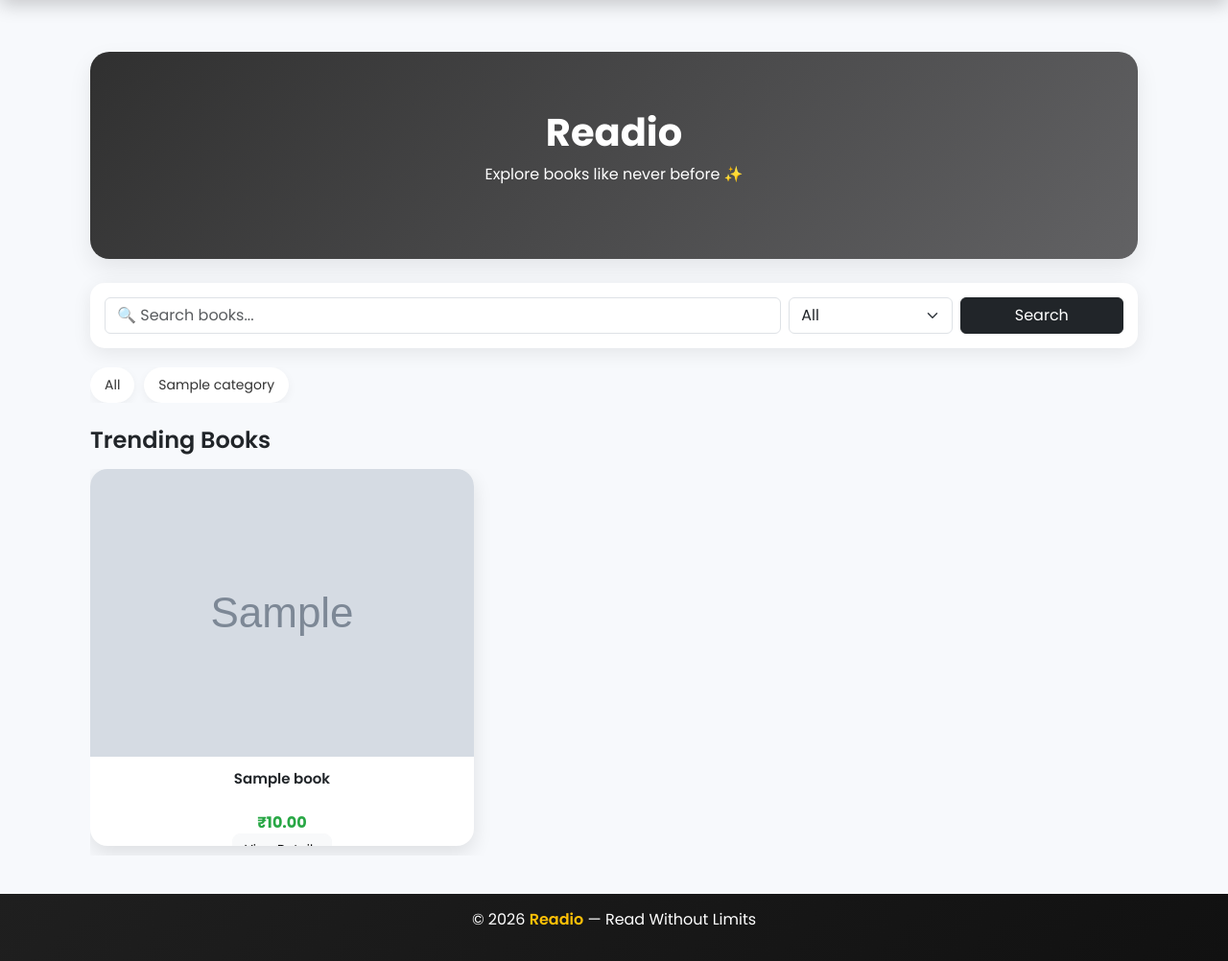
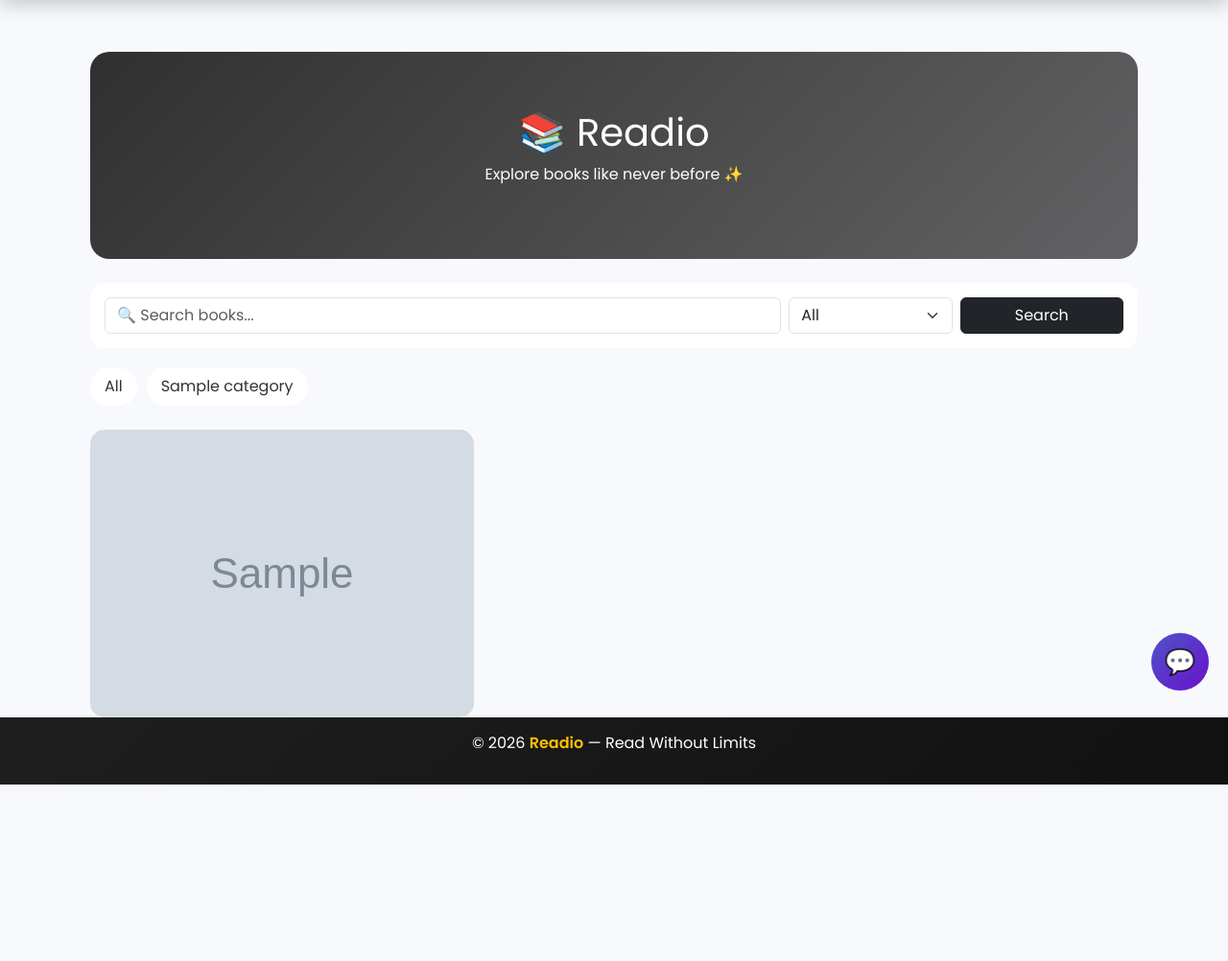
Before and after one commit to Harshali-14/Readio-Book-Store, a Django app: page / in a window 1280 px wide. Shown: the part 60-1062 px from the top of the page at 96% size. After the commit the page ends 878 px from the top, so only its background shows below. Run offline with Django 5.2, Linux system fonts and the light colour scheme; tables that the repository leaves empty hold one stand-in row (values such as "Sample post"); grey boxes marked "Sample" are stand-in pictures.

Commit message:
added chatbot

```diff
--- a/bookstore/urls.py
+++ b/bookstore/urls.py
@@ -15,12 +15,13 @@ Including another URLconf
     2. Add a URL to urlpatterns:  path('blog/', include('blog.urls'))
 """
 from django.contrib import admin
-from django.urls import path
+from django.urls import path, include
 from shop import views
 from django.conf.urls.static import static
 from django.conf import settings
 urlpatterns = [
      path('admin/', admin.site.urls),
+     path('', include('shop.urls')),
     path('', views.home, name='home'),
     path('login/', views.login_view, name='login'),
     path('register/', views.register_view, name='register'),
@@ -48,6 +49,8 @@ path('invoice/<int:order_id>/', views.invoice, name='invoice'),
 
 path('edit-profile/', views.edit_profile, name='edit_profile'),
 path('change-password/', views.change_password, name='change_password'),
+path('cancel-order/<int:id>/', views.cancel_order, name='cancel_order'),
+path('chatbot/', views.chatbot, name='chatbot'),
 
 ]
 if settings.DEBUG:
--- /dev/null
+++ b/shop/urls.py
@@ -0,0 +1,6 @@
+from django.urls import path
+from .views import chatbot_view
+
+urlpatterns = [
+    path("chatbot/", chatbot_view, name="chatbot"),
+]
--- a/shop/views.py
+++ b/shop/views.py
@@ -19,6 +19,12 @@ from django.views.decorators.csrf import csrf_exempt
 from django.conf import settings
 import hmac
 import hashlib
+from django.contrib.auth.decorators import login_required
+import json
+from django.http import JsonResponse
+from nltk.tokenize import word_tokenize
+import random
+from .logic import get_recommendation
 
 def verify_payment(order_id, payment_id, signature):
     generated_signature = hmac.new(
@@ -75,6 +81,7 @@ def login_view(request):
 
 
 # 🔓 Logout
+
 def logout_view(request):
     logout(request)
     return redirect('login')
@@ -99,7 +106,76 @@ def home(request):
         'categories': categories
     })
 
+@login_required
+@csrf_exempt
+def chatbot(request):
+    if request.method == "POST":
+        data = json.loads(request.body)
+        message = data.get("message", "").lower()
+
+        words = word_tokenize(message)
+
+        books = Book.objects.all()
+
+        # 🎯 SMART RECOMMENDATION
+        if any(word in ["recommend", "suggest", "books"] for word in words):
+
+            # Category filter
+            for cat in Category.objects.all():
+                if cat.name.lower() in message:
+                    books = books.filter(category=cat)
+
+            # Keyword filter
+            if "python" in words:
+                books = books.filter(title__icontains="python")
+            elif "django" in words:
+                books = books.filter(title__icontains="django")
+            elif "web" in words:
+                books = books.filter(title__icontains="web")
+
+            books = books[:5]
+
+            if books.exists():
+                reply = "📚 Recommended Books:\n"
+                for b in books:
+                    reply += f"- {b.title} (₹{b.price})\n"
+            else:
+                reply = random.choice([
+                    "🤔 Try different keywords.",
+                    "📖 Try 'recommend python books'.",
+                    "🔍 No matching books found."
+                ])
+
+        # 👋 Greetings
+        elif any(word in ["hello", "hi", "hey"] for word in words):
+            reply = "👋 Hello! I can suggest books for you."
+
+        # 📦 Orders
+        elif "order" in words:
+            reply = "📦 Go to 'My Orders' to track your orders."
+
+        # ❓ Default
+        else:
+            reply = random.choice([
+                "🤖 Try: 'Recommend Python books'",
+                "📚 Ask me for book suggestions!",
+                "🔍 I can help you find books."
+            ])
+
+        return JsonResponse({"reply": reply})
+
+@csrf_exempt
+def chatbot_view(request):
+    if request.method == "POST":
+        data = json.loads(request.body)
+        message = data.get("message")
+
+        reply = get_recommendation(message)
+
+        return JsonResponse({"reply": reply})
+
 # 📖 Book Detail
+@login_required
 def book_detail(request, id):
     book = get_object_or_404(Book, id=id)
 
@@ -261,6 +337,20 @@ def order_history(request):
 def track_order(request, id):
     order = get_object_or_404(Order, id=id)
     return render(request, 'shop/track_order.html', {'order': order})
+
+def cancel_order(request, id):
+    order = get_object_or_404(Order, id=id, user=request.user)
+
+    if request.method == 'POST':
+        if order.status in ['Pending', 'Shipped']:
+            order.status = 'Cancelled'
+            order.save()
+            messages.success(request, "Order cancelled successfully!")
+        else:
+            messages.error(request, "Order cannot be cancelled at this stage.")
+
+    return redirect('order_history')
+
 @csrf_exempt
 def payment_success(request):
     user = request.user
--- a/templates/shop/home.html
+++ b/templates/shop/home.html
@@ -2,13 +2,12 @@
 {% block content %}
 
 <style>
-
 body {
     background: #f7f9fc;
     font-family: 'Poppins', sans-serif;
 }
 
-/* ===== HERO ===== */
+/* HERO */
 .hero {
     background: linear-gradient(135deg, #303030, #626264);
     padding: 60px 30px;
@@ -16,23 +15,17 @@ body {
     text-align: center;
     margin-bottom: 25px;
     color: white;
-    box-shadow: 0 10px 25px rgba(0,0,0,0.08);
 }
 
-.hero h1 {
-    font-weight: 700;
-}
-
-/* ===== SEARCH ===== */
+/* SEARCH */
 .search-box {
     background: white;
     padding: 15px;
     border-radius: 15px;
-    box-shadow: 0 5px 20px rgba(0,0,0,0.08);
     margin-bottom: 20px;
 }
 
-/* ===== CATEGORY BAR ===== */
+/* CATEGORY */
 .category-bar {
     display: flex;
     gap: 10px;
@@ -41,115 +34,164 @@ body {
 }
 
 .category-bar a {
-    white-space: nowrap;
     padding: 8px 15px;
     background: white;
     border-radius: 20px;
     text-decoration: none;
     color: #333;
-    font-size: 14px;
-    box-shadow: 0 3px 10px rgba(0,0,0,0.05);
-    transition: 0.3s;
 }
 
-.category-bar a:hover {
-    background: #4e54c8;
-    color: white;
-}
-
-/* ===== SECTION ===== */
-.section {
-    margin-bottom: 40px;
-}
-
-.section h4 {
-    font-weight: 600;
-    margin-bottom: 15px;
-}
-
-/* ===== HORIZONTAL SCROLL ===== */
+/* BOOK ROW */
 .book-row {
     display: flex;
     gap: 20px;
     overflow-x: auto;
-    padding-bottom: 10px;
 }
 
-/* ===== CARD ===== */
+/* BOOK CARD */
 .book-card {
-    min-width: 250px;
-    background: white;
-    border-radius: 18px;
-    overflow: hidden;
-    position: relative;
-    box-shadow: 0 8px 20px rgba(0,0,0,0.10);
-    transition: 0.3s;
+    min-width: 220px;
 }
 
-.book-card:hover {
-    transform: translateY(-6px);
+.book-link {
+    text-decoration: none;
+    color: inherit;
 }
 
-/* ===== IMAGE ===== */
-.book-card img {
+/* IMAGE */
+.book-img-wrapper {
+    position: relative;
+    overflow: hidden;
+    border-radius: 15px;
+}
+
+.book-img-wrapper img {
     width: 100%;
     height: 300px;
     object-fit: cover;
+    transition: transform 0.3s;
 }
 
-/* ===== OVERLAY ===== */
+.book-img-wrapper:hover img {
+    transform: scale(1.1);
+}
+
+/* OVERLAY */
 .overlay {
     position: absolute;
     bottom: 0;
     width: 100%;
-    height: 0;
-    background: rgba(0,0,0,0.6);
+    background: rgba(0,0,0,0.75);
     color: white;
-    display: flex;
-    align-items: center;
-    justify-content: center;
+    padding: 10px;
+    opacity: 0;
     transition: 0.3s;
-    flex-direction: column;
-}
-
-.book-card:hover .overlay {
-    height: 100%;
-}
-
-/* ===== CARD BODY ===== */
-.card-body {
-    padding: 12px;
     text-align: center;
 }
 
-.book-title {
-    font-size: 15px;
-    font-weight: 600;
-    height: 40px;
+.book-img-wrapper:hover .overlay {
+    opacity: 1;
+}
+
+/* CHAT BUTTON */
+#chatbot-btn {
+    position: fixed;
+    bottom: 20px;
+    right: 20px;
+    background: linear-gradient(135deg, #4e54c8, #6a11cb);
+    color: white;
+    width: 60px;
+    height: 60px;
+    border-radius: 50%;
+    font-size: 26px;
+    display: flex;
+    justify-content: center;
+    align-items: center;
+    cursor: pointer;
+}
+
+/* CHATBOX */
+#chatbox {
+    position: fixed;
+    bottom: 90px;
+    right: 20px;
+    width: 340px;
+    height: 480px;
+    background: white;
+    display: none;
+    flex-direction: column;
+    border-radius: 18px;
+    box-shadow: 0 15px 35px rgba(0,0,0,0.2);
     overflow: hidden;
 }
 
-.price {
-    color: #28a745;
-    font-weight: bold;
-    margin-top: 5px;
+/* HEADER */
+.chat-header {
+    background: linear-gradient(135deg, #4e54c8, #6a11cb);
+    color: white;
+    padding: 12px;
+    display: flex;
+    justify-content: space-between;
 }
 
-/* ===== BUTTON ===== */
-.btn-custom {
-    font-size: 13px;
-    padding: 6px 12px;
-    margin-top: 8px;
-    border-radius: 8px;
+/* BODY */
+#chat-body {
+    flex: 1;
+    padding: 10px;
+    overflow-y: auto;
+    background: #f7f9fc;
 }
 
+/* MESSAGE */
+.msg {
+    margin: 6px 0;
+    padding: 10px;
+    border-radius: 14px;
+    max-width: 80%;
+}
+
+/* USER */
+.user {
+    background: #4e54c8;
+    color: white;
+    margin-left: auto;
+}
+
+/* BOT */
+.bot {
+    background: #e9ecef;
+    margin-right: auto;
+}
+
+/* INPUT */
+.chat-input {
+    display: flex;
+    padding: 10px;
+    background: white;
+}
+
+.chat-input input {
+    flex: 1;
+    padding: 10px;
+    border-radius: 20px;
+    border: 1px solid #ddd;
+}
+
+.chat-input button {
+    margin-left: 8px;
+    background: #4e54c8;
+    color: white;
+    border: none;
+    padding: 10px 14px;
+    border-radius: 50%;
+}
 </style>
 
 <div class="container mt-4">
 
     <!-- HERO -->
     <div class="hero">
-        <h1> Readio</h1>
+        <h1>📚 Readio</h1>
         <p>Explore books like never before ✨</p>
     </div>
 
@@ -159,7 +201,6 @@ body {
             <div class="col-md-8">
                 <input type="text" name="q" class="form-control" placeholder="🔍 Search books...">
             </div>
-
             <div class="col-md-2">
                 <select name="category" class="form-select">
                     <option value="">All</option>
@@ -168,14 +209,13 @@ body {
                     {% endfor %}
                 </select>
             </div>
-
             <div class="col-md-2">
                 <button class="btn btn-dark w-100">Search</button>
             </div>
         </form>
     </div>
 
-    <!-- CATEGORY BAR -->
+    <!-- CATEGORY -->
     <div class="category-bar">
         <a href="/">All</a>
         {% for cat in categories %}
@@ -183,35 +223,98 @@ body {
         {% endfor %}
     </div>
 
-    <!-- SECTION -->
-    <div class="section">
-        <h4>Trending Books</h4>
+    <!-- BOOKS -->
+    <div class="book-row">
+        {% for book in books %}
+        <div class="book-card">
+            <a href="{% url 'book_detail' book.id %}" class="book-link">
 
-        <div class="book-row">
-
-            {% for book in books %}
-            <div class="book-card">
-
-                <img src="{{ book.image.url }}">
-
-                <!-- Overlay -->
-                <div class="overlay">
-                    <a href="{% url 'book_detail' book.id %}" class="btn btn-light btn-custom">
-                        View Details
-                    </a>
+                <div class="book-img-wrapper">
+                    <img src="{{ book.image.url }}">
+                    <div class="overlay">
+                        <h6>{{ book.title }}</h6>
+                        <p>₹{{ book.price }}</p>
+                    </div>
                 </div>
 
-                <div class="card-body">
-                    <div class="book-title">{{ book.title }}</div>
-                    <div class="price">₹{{ book.price }}</div>
-                </div>
-
-            </div>
-            {% endfor %}
-
+            </a>
         </div>
+        {% endfor %}
     </div>
 
 </div>
 
+<!-- CHAT BUTTON -->
+<div id="chatbot-btn" onclick="toggleChat()">💬</div>
+
+<!-- CHATBOX -->
+<div id="chatbox">
+    <div class="chat-header">
+        🤖 Readio AI
+        <span onclick="toggleChat()">✖</span>
+    </div>
+
+    <div id="chat-body"></div>
+
+    <div class="chat-input">
+        <input type="text" id="user-input" placeholder="Ask something...">
+        <button onclick="sendMessage()">➤</button>
+    </div>
+</div>
+
+<script>
+function toggleChat() {
+    let chatbox = document.getElementById("chatbox");
+    chatbox.style.display = chatbox.style.display === "flex" ? "none" : "flex";
+
+    if (chatbox.style.display === "flex" && document.getElementById("chat-body").innerHTML === "") {
+        addMessage("bot", "👋 Hi! Ask me: Python, AI, Web, Business...");
+    }
+}
+
+function addMessage(type, text) {
+    let chatBody = document.getElementById("chat-body");
+
+    let msg = document.createElement("div");
+    msg.classList.add("msg", type);
+    msg.innerText = text;
+
+    chatBody.appendChild(msg);
+    chatBody.scrollTop = chatBody.scrollHeight;
+}
+
+function sendMessage() {
+    let input = document.getElementById("user-input");
+    let message = input.value;
+
+    if (!message) return;
+
+    addMessage("user", message);
+    input.value = "";
+
+    fetch("/chatbot/", {
+        method: "POST",
+        headers: {
+            "Content-Type": "application/json",
+            "X-CSRFToken": getCookie("csrftoken")
+        },
+        body: JSON.stringify({ message: message })
+    })
+    .then(res => res.json())
+    .then(data => {
+        addMessage("bot", data.reply);
+    });
+}
+
+function getCookie(name) {
+    let value = null;
+    document.cookie.split(';').forEach(c => {
+        if (c.trim().startsWith(name + '=')) {
+            value = decodeURIComponent(c.split('=')[1]);
+        }
+    });
+    return value;
+}
+</script>
+
 {% endblock %}
```
Also changed, not shown: bookstore/settings.py (+9 -5 lines), shop/logic.py (added, +57 -0 lines), shop/models.py (+5 -4 lines), templates/shop/order_history.html (+38 -9 lines), shop/migrations/0006_alter_order_status.py (added).
